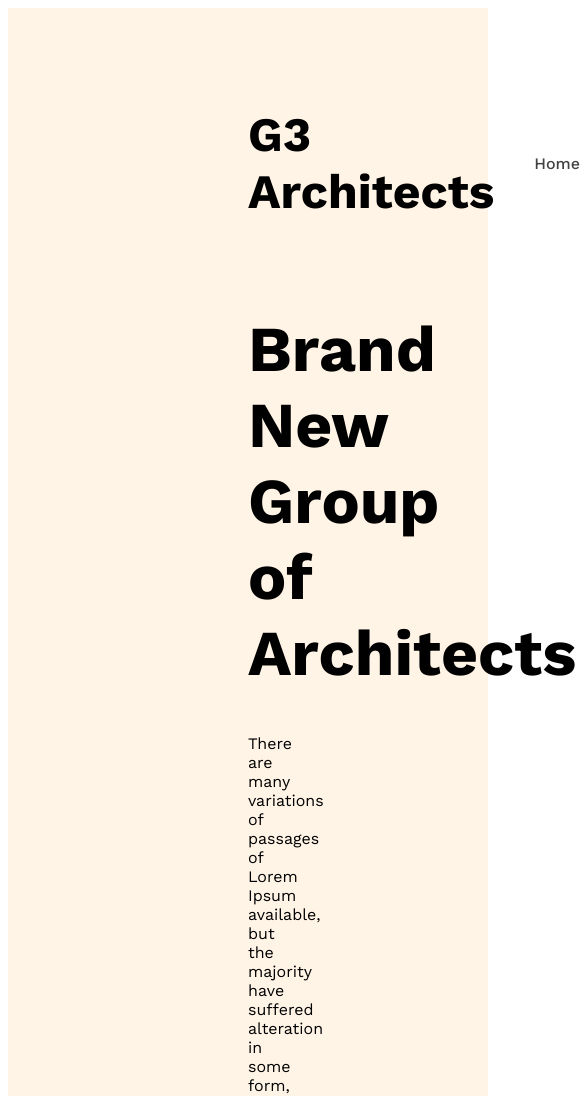
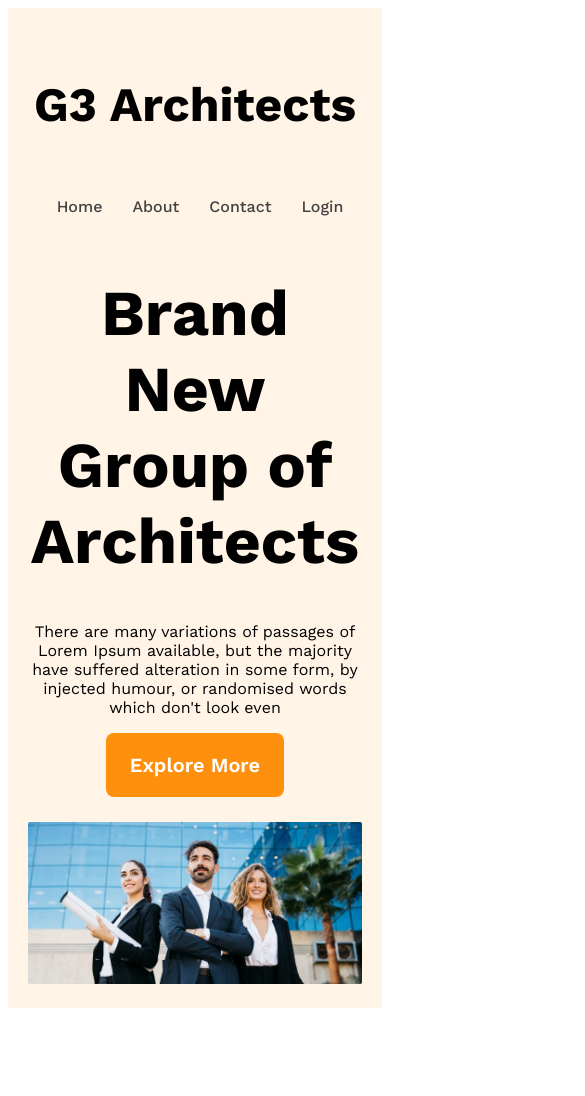
Before and after one commit to Samee37/g3-architect, a plain HTML site: page index.html in a window 390 px wide. Shown: the top 1096 px of the page, 585 px wide, since content can reach past the window. After the commit the page ends 1016 px from the top, so only its background shows below. Drawn offline with nearby package versions, Linux system fonts and the light colour scheme.

Commit message:
header done

```diff
--- a/styles/styles.css
+++ b/styles/styles.css
@@ -7,9 +7,11 @@
     border-radius: 8px;
     background: #FF900E;
     color: #FFF;
-    font-size: 20px;
+    font-size: 1.25rem;
     font-weight: 600;
     padding: 20px 24px;
+    cursor: pointer;
+    border: 0;
 
 }
 
@@ -66,3 +68,22 @@ nav li a {
     font-weight: 400;
 
 }
+.banner img{
+    margin-top: 25px;
+    width: 100%;
+}
+
+
+@media screen and (max-width: 576px) {
+    header {
+        padding: 20px}
+        nav{
+            flex-direction: column;
+        }
+
+}
+@media screen and (min-width: 576px) and (max-width: 960px){
+    nav{
+        flex-direction: column;
+    }
+}
```
